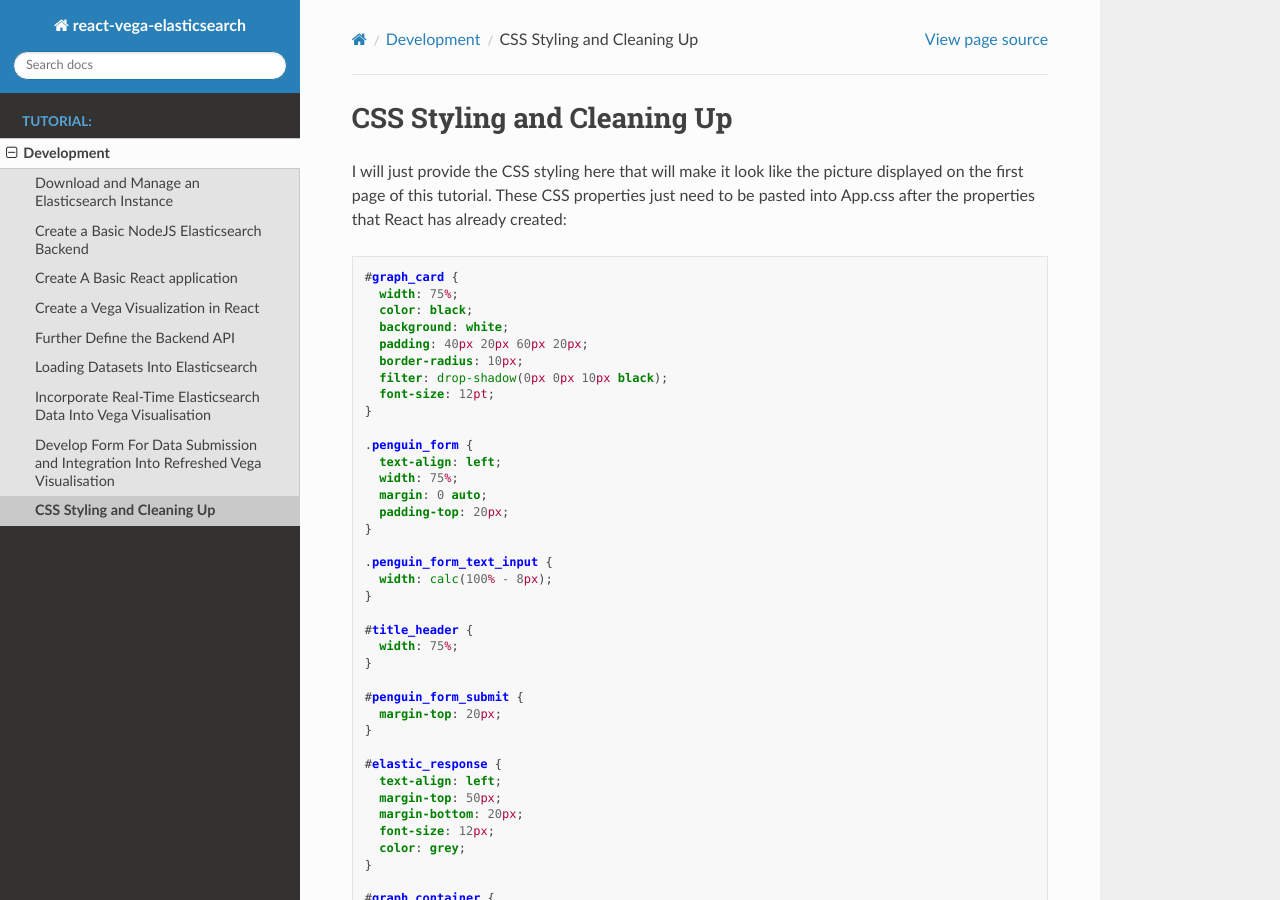
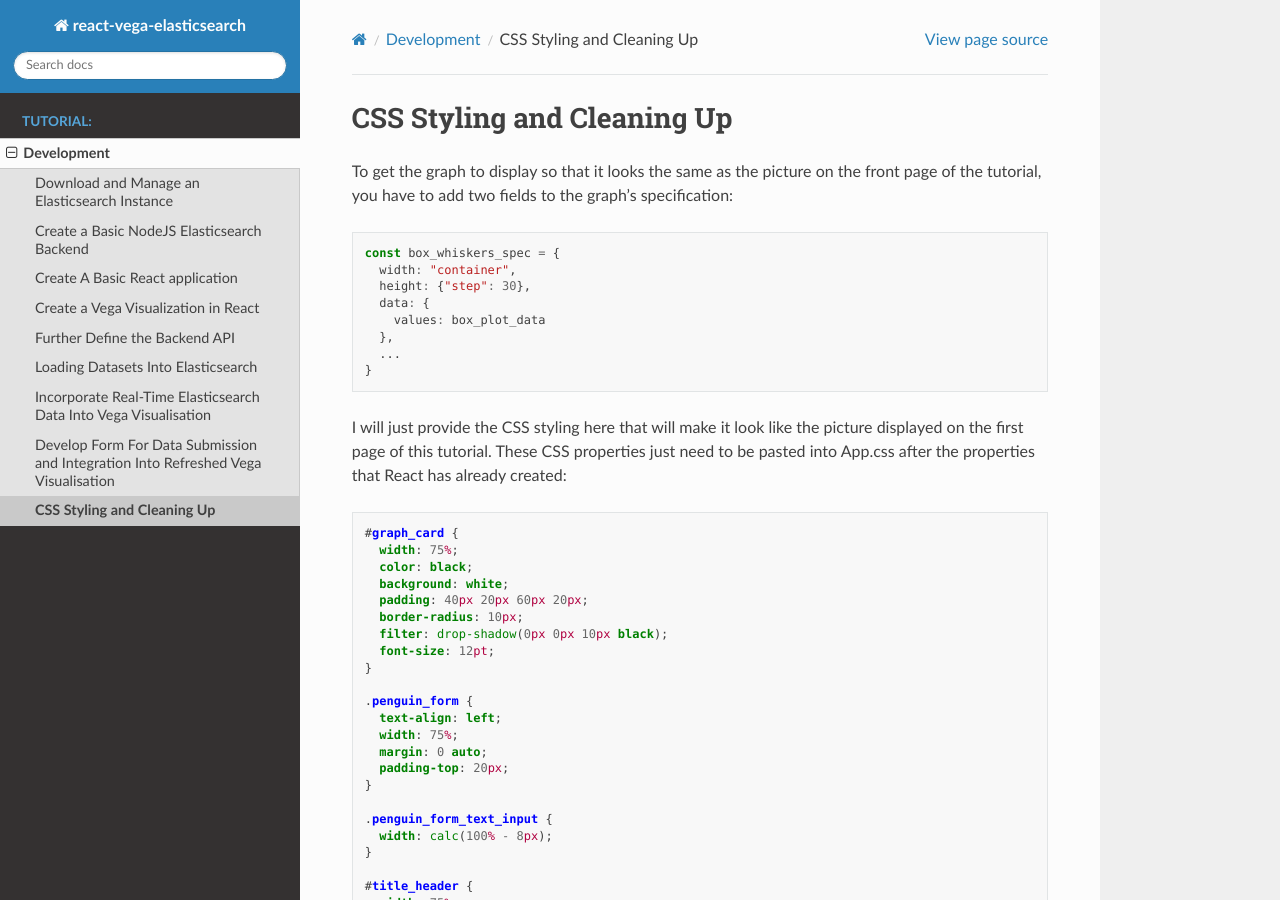
Before and after one commit to tcg-digital-us/react-box-whiskers-poc, a Sphinx documentation site: the page built from docs/source/project/development/final-touches.rst, in a window 1280 px wide and 900 px high. Built offline with Sphinx 7.4.7 and the Read the Docs theme 2.0.0, drawn with Linux system fonts in a browser that asks for light colours.

Commit message:
added graph dpec dimentions to styling section

```diff
--- a/docs/source/project/development/final-touches.rst
+++ b/docs/source/project/development/final-touches.rst
@@ -1,6 +1,20 @@
 
 CSS Styling and Cleaning Up
 ~~~~~~~~~~~~~~~~~~~~~~~~~~~
+
+To get the graph to display so that it looks the same as the picture on the front
+page of the tutorial, you have to add two fields to the graph's specification:
+
+.. code:: javascript
+
+   const box_whiskers_spec = {
+     width: "container",
+     height: {"step": 30},
+     data: {
+       values: box_plot_data
+     },
+     ...
+   }
 
 I will just provide the CSS styling here that will make it look like the picture
 displayed on the first page of this tutorial. These CSS properties just need to
```
